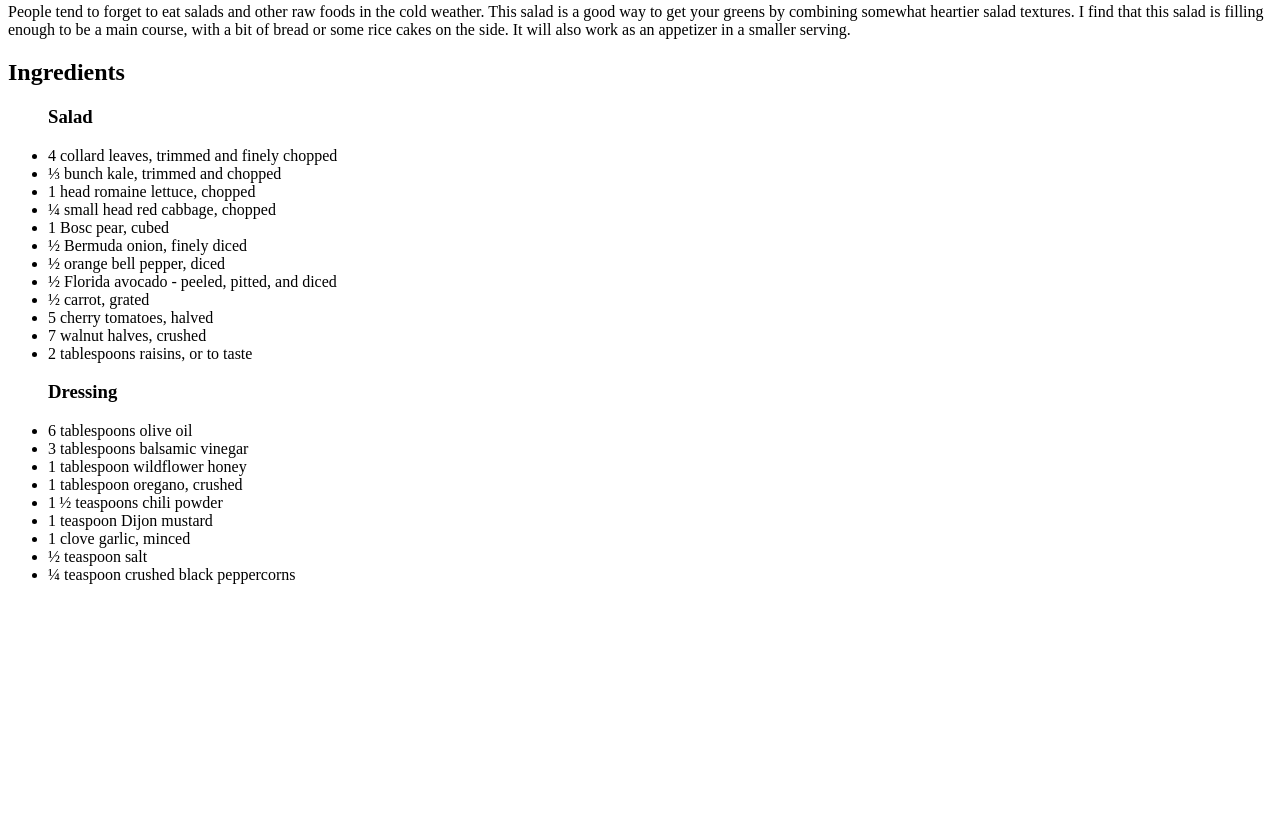
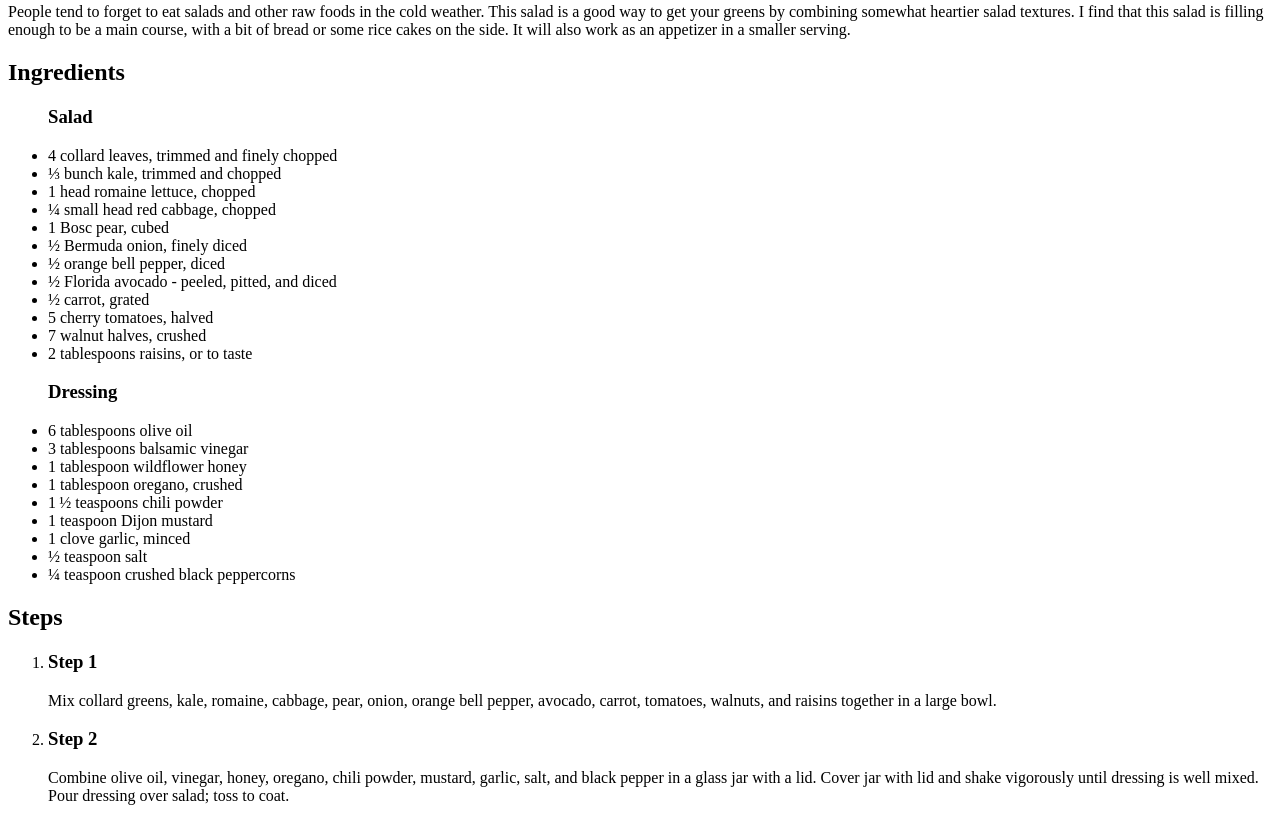
Before and after one commit to dzemojuka/odin-recipes, a plain HTML site: page recipes/salad.html in a window 1280 px wide. Shown: the part 406-1227 px from the top of the page. Before the commit the page ends 1006 px from the top, so only its background shows below. Drawn offline with Linux system fonts and the light colour scheme.

Commit message:
Add Steps to salad.html

```diff
--- a/recipes/salad.html
+++ b/recipes/salad.html
@@ -45,6 +45,17 @@
         <li> ½ teaspoon salt </li>
         <li> ¼ teaspoon crushed black peppercorns </li>
     </ul>
+    <h2>Steps</h2>
+    <ol>
+        <li><h3>Step 1</h3>
+            Mix collard greens, kale, romaine, cabbage, pear, onion, orange bell pepper, avocado, carrot, tomatoes, walnuts,
+            and raisins together in a large bowl.
+        </li>
+        <li><h3>Step 2</h3>
+            Combine olive oil, vinegar, honey, oregano, chili powder, mustard, garlic, salt, and black pepper in a glass jar with a lid.
+            Cover jar with lid and shake vigorously until dressing is well mixed. Pour dressing over salad; toss to coat.
+        </li>
+    </ol>
 </body>
 
 </html>
```
